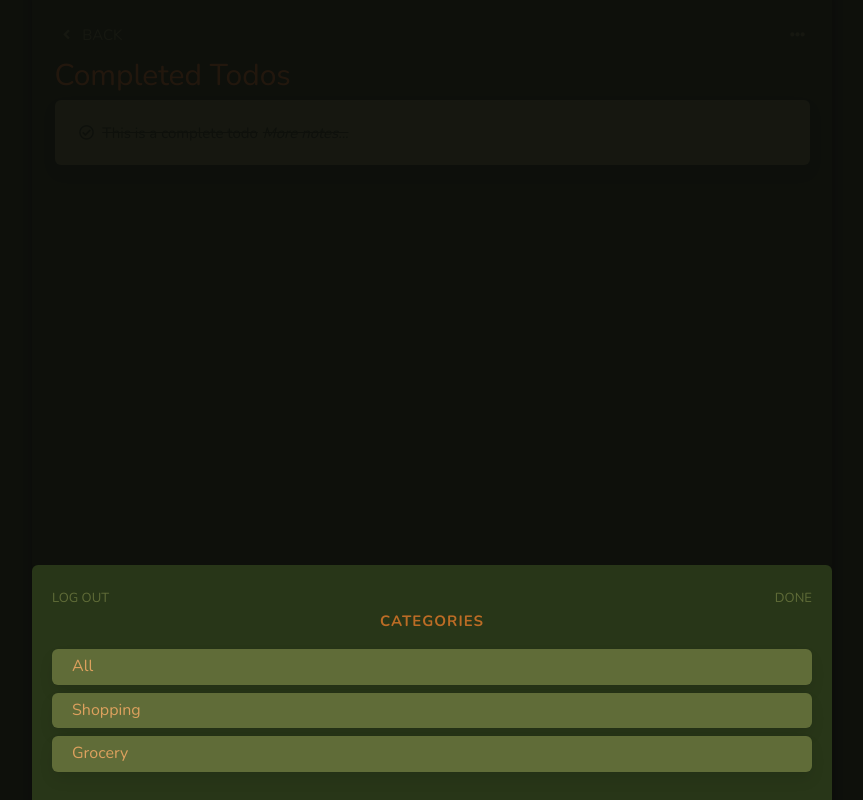
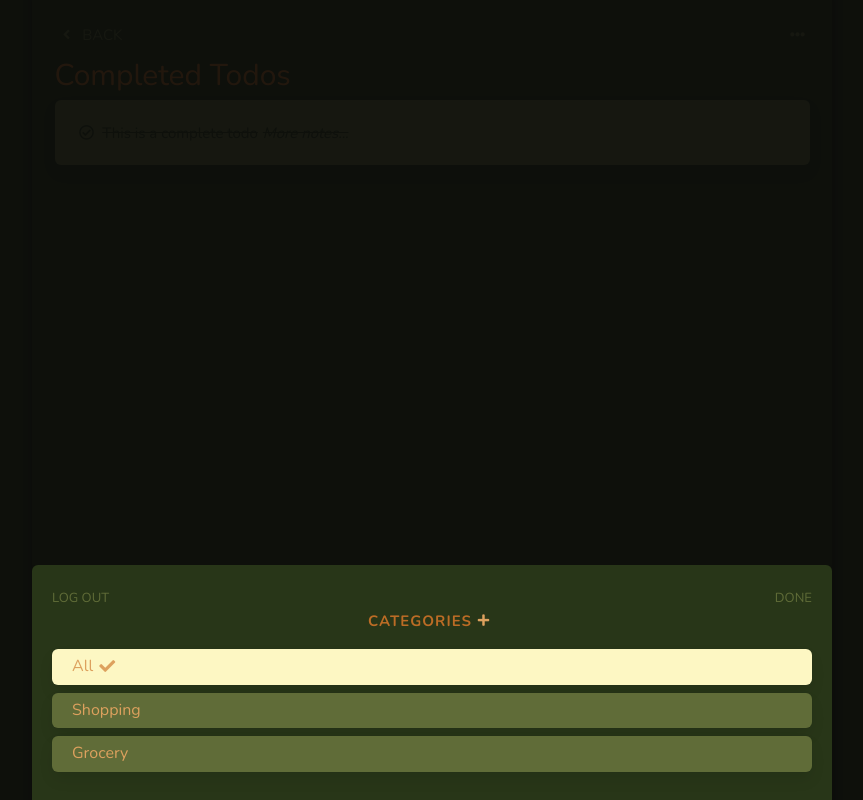
Before and after one commit to amstark612/CSCI-5117-ToDoIt, a Vue app in the folder todoit2/: page /done in a window 1280 px wide. Both pictures are taken after a click on the element 1005 px from the left and 34 px from the top of the page. Shown: the whole page, without its empty margins (208-1071 px from the left). Built offline with nearby package versions, Linux system fonts and the light colour scheme.

Commit message:
can add new categories, current page category shows as selected when applicable

```diff
--- a/todoit2/src/assets/styles/_variables.sass
+++ b/todoit2/src/assets/styles/_variables.sass
@@ -29,7 +29,6 @@ $content-heading-color: $light-camel
 // Update some of Bulma's component variables
 $body-background-color: $dark-olive
 $control-border-width: 2px
-$input-border-color: transparent
 $input-shadow: none
 
 // Bulma elements
@@ -45,6 +44,7 @@ $input-icon-color: $light-camel
 $input-placeholder-color: $light-camel
 
 $input-focus-border-color: $dark-camel
+$input-focus-hover-color: $dark-camel
 $input-focus-color: $dark-camel
 $input-icon-active-color: $dark-camel
 
--- a/todoit2/src/assets/styles/global.sass
+++ b/todoit2/src/assets/styles/global.sass
@@ -43,6 +43,10 @@ hr
   margin-top: 0.5em
   margin-bottom: 0.5em
 
+.menu.box.selected
+  background-color: $cream
+  color: $light-camel
+
 .modal-content
   position: fixed
   bottom: 0%
@@ -55,3 +59,7 @@ hr
 
 .modal-content .muted
   color: $light-olive
+
+// forms
+input[type=text]:hover
+  border-color: $light-camel !important
--- a/todoit2/src/components/BaseCategoryList.vue
+++ b/todoit2/src/components/BaseCategoryList.vue
@@ -27,11 +27,17 @@ export default {
 <template>
   <div id="category-list">
     <div class="menu box capitalize left clickable"
+      :class="category == currentCategory.toLowerCase() ? 'selected' : ''"
       v-for="category in categories"
       :key="category"
       @click="$emit('category', category)"
     >
-      {{ category }}
+      <span class="icon-text">
+        {{ category }}
+        <span v-if="category == currentCategory.toLowerCase()" class="icon pl-1">
+          <i class="fas fa-check" />
+        </span>
+      </span>
     </div>
   </div>
 </template>
--- a/todoit2/src/components/TheTopBar.vue
+++ b/todoit2/src/components/TheTopBar.vue
@@ -5,6 +5,9 @@ export default {
     name: "TheTopBar",
     data: function () {
         return {
+          categoryKey: 0,
+          newCategory: null,
+          showInput: false,
           showOptions: false,
         };
     },
@@ -13,17 +16,27 @@ export default {
     },
 
     methods: {
+      addCategory() {
+        console.log("add category to db....");
+        this.categoryKey += 1;
+      },
+
       back() {
           this.$router.go(-1);
       },
-        toggleOptions() {
-            this.showOptions = !this.showOptions;
-        },
+
       goToCategory(category) {
+        // CTNTODO this does not work.
         this.$router.push({
           name: "todos",
           params: { category: category },
+        }).then(() => {
+          return;
         });
+      },
+
+      toggleOptions() {
+          this.showOptions = !this.showOptions;
       },
     },
 };
@@ -60,9 +73,33 @@ export default {
             </div>
           </div>
 
-          <div class="pb-2 heading"><strong class="primary">Categories</strong></div>
+          <div class="pb-2 heading">
+            <span class="icon-text">
+              <strong class="primary">Categories</strong>
+              <span class="icon clickable ml-0" @click="showInput = !showInput">
+                <small><i class="fas fa-plus" /></small>
+              </span>
+            </span>
+          </div>
 
-          <BaseCategoryList @category="goToCategory" />
+          <div v-if="showInput" id="new-category" class="field">
+            <div class="control has-icons-left">
+              <input
+                class="input"
+                v-model.trim="newCategory"
+                v-on:keyup.enter="addCategory"
+              />
+              <span class="icon clickable is-small is-left" @click="addCategory">
+                <i class="fas fa-plus" />
+              </span>
+            </div>
+          </div>
+          <BaseCategoryList
+            :key="categoryKey"
+            :currentCategory="this.$route.params.category ? this.$route.params.category : 'all'"
+            @category="goToCategory"
+          />
+
         </div>
       </div>
     </div>
```
Also changed, not shown: todoit2/src/components/BaseMenuItem.vue (added, +33 -0 lines). Lines whose indentation alone changed are shown as unchanged.
